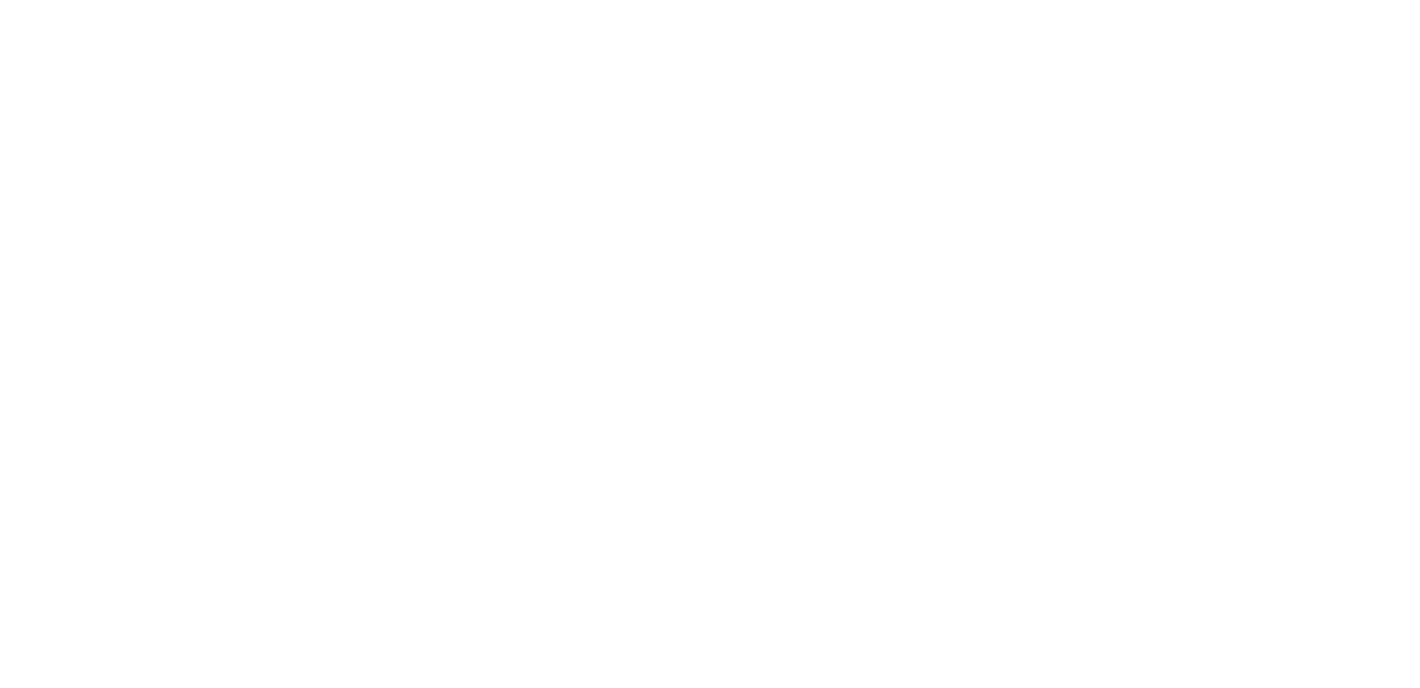
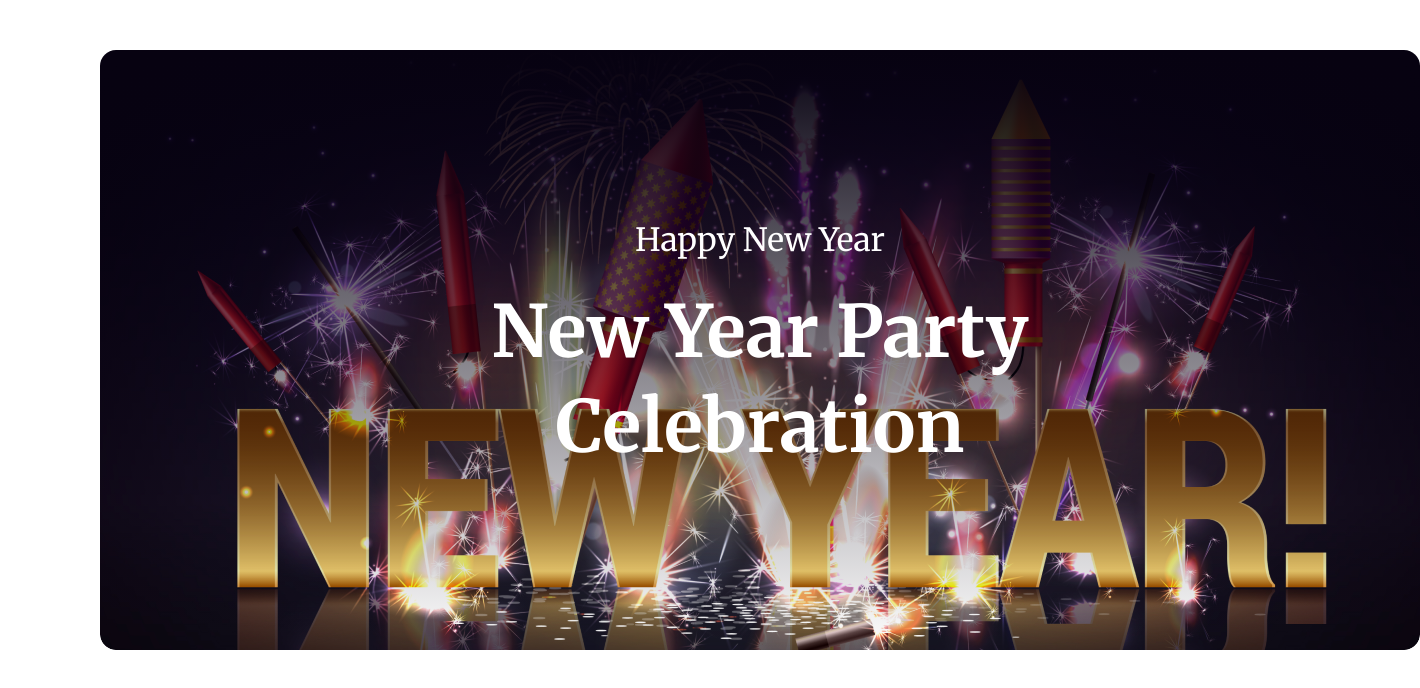
Before and after one commit to Pullock4981/Batch-9-Assignment-1, a plain HTML site: page index.html in a window 1280 px wide. Shown: the whole page, 1420 px wide, since content can reach past the window. Drawn offline with Linux system fonts and the light colour scheme.

Commit message:
add header section

```diff
--- a/index.html
+++ b/index.html
@@ -5,6 +5,11 @@
     <meta charset="UTF-8">
     <meta name="viewport" content="width=device-width, initial-scale=1.0">
     <title>Batch-9-Assignment-1</title>
+    <link rel="preconnect" href="https://fonts.googleapis.com">
+    <link rel="preconnect" href="https://fonts.gstatic.com" crossorigin>
+    <link
+        href="https://fonts.googleapis.com/css2?family=Inter:wght@400;700&family=Merriweather:ital,wght@0,400;0,700;1,400;1,700&display=swap"
+        rel="stylesheet">
     <link rel="stylesheet" href="style.css">
 </head>
 
@@ -12,7 +17,23 @@
 
     <!-- header section -->
 
-    <header>
+    <header class="header-secion">
+
+        <!-- banner image -->
+
+        <div class="banner-image">
+
+            <!-- banner-text -->
+
+            <h4 class="banner-text">
+                Happy New Year
+            </h4>
+            <h1 class="banner-heading">
+                New Year Party Celebration
+            </h1>
+
+
+        </div>
 
     </header>
 
--- a/style.css
+++ b/style.css
@@ -0,0 +1,41 @@
+*{
+    margin: 0;
+    padding: 0;
+    font-family: 'Merriweather', serif;
+    font-family: 'Inter', sans-serif;
+}
+
+/* header section */
+
+.banner-image{
+    background-image: linear-gradient(#070211, #07021100),url('resources/Banner\ Image.png');
+    width: 1320px;
+    height: 600px;
+    background-repeat: no-repeat;
+    background-size:contain;
+    border-radius: 16px;
+    margin-left: 100px;
+    margin-right: 140px;
+    margin-top: 50px;
+}
+
+.banner-text{
+    color: #FFF;
+    text-align: center;
+    font-family: Merriweather;
+    font-size: 32px;
+    font-weight: 400;
+    padding-top: 170px;
+    margin-bottom: 24px;
+}
+
+.banner-heading{
+    color: #FFF;
+    text-align: center;
+    font-family: Merriweather;
+    font-size: 72px;
+    font-weight: 900;
+    line-height: 95px;
+    margin-left: 300px;
+    margin-right: 300px;
+}
```
